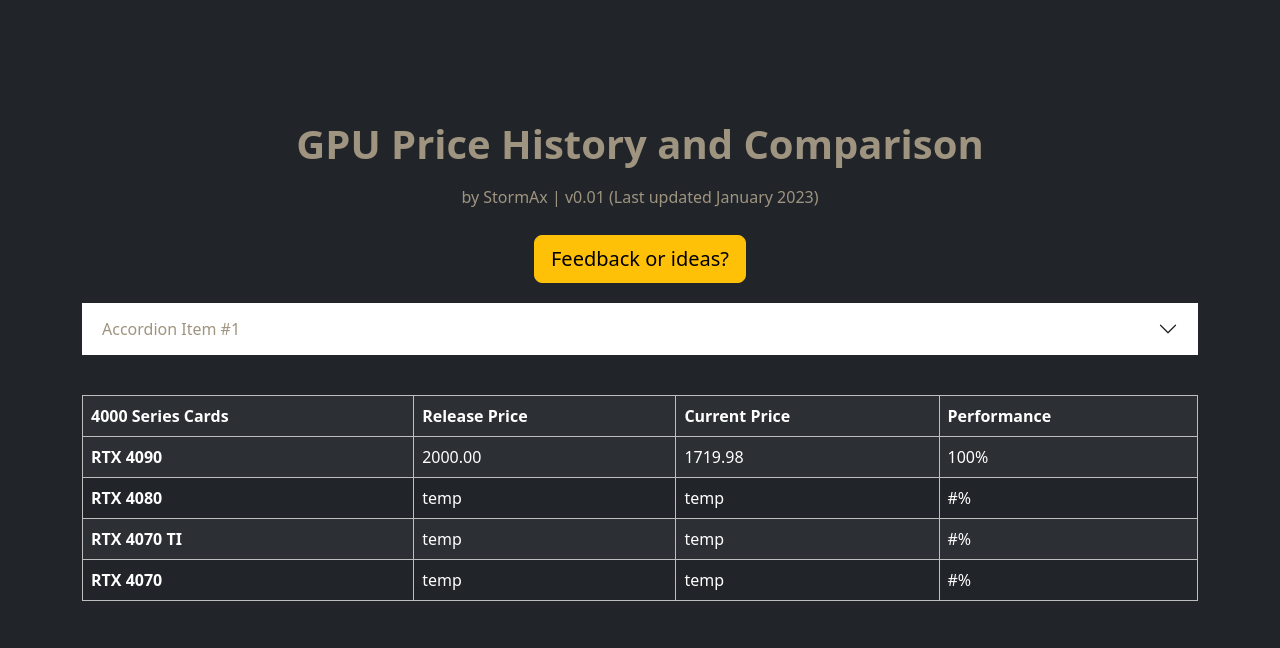
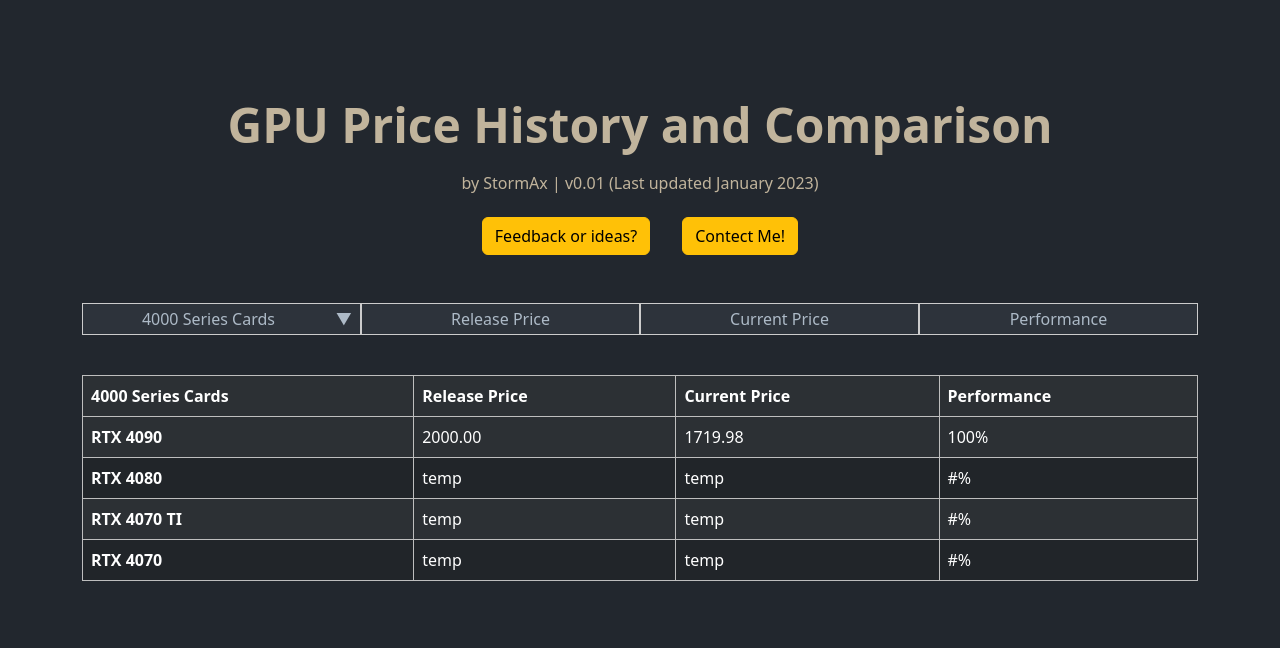
Before and after one commit to michaelwang07/GPU-Stats, a website: page homeplage.html in a window 1280 px wide. Drawn offline with nearby package versions, Linux system fonts and the light colour scheme.

Commit message:
update 1

```diff
--- a/homeplage.html
+++ b/homeplage.html
@@ -13,21 +13,33 @@
 </head>
 
 <body>
-    <h1 class="title-1 text-center fw-semibold">GPU Price History and Comparison</h1>
+    <div class="py-md-5">
+        <h1 class="title-1 text-center pt-md-5 fw-semibold">GPU Price History and Comparison</h1>
         <h4 class="title-2 text-center">by StormAx | v0.01 (Last updated January 2023)</h4>
-    <div class="text-center">
-        <button class="btn btn-warning btn-lg text-black mt-2" type="button">Feedback or ideas?</button>
+        <div class="d-flex flex-row justify-content-center mb-md-3">
+            <a class="btn btn-warning text-black mt-3 me-3" type="button">Feedback or ideas?</a>
+            <a class="btn btn-warning text-black mt-3 ms-3">Contect Me!</a>
         </div>
-    <div class="container">
+        <div class="container mt-md-5">
             <div class="accordion accordion-flush" id="accordionFlushExample">
                 <div class="accordion-item">
-              <h2 class="accordion-header" id="flush-headingOne">
-                <button class="accordion-button collapsed" type="button" data-bs-toggle="collapse" data-bs-target="#flush-collapseOne" aria-expanded="false" aria-controls="flush-collapseOne">
-                  Accordion Item #1
+                    <div class="flexbox collapsed" type="button" data-bs-toggle="collapse" data-bs-target="#flush-collapseOne"
+                        aria-expanded="false" aria-controls="flush-collapseOne">
+                        <button class="container-2">
+                            <div class="button_description">4000 Series Cards</div>
+                            <p class="arrow">&#9660</p>
                         </button>
-              </h2>
+                        <div class="container-1">Release Price</div>
+                        <div class="container-1">Current Price</div>
+                        <div class="container-1">Performance</div>
+                    </div>
                   <div id="flush-collapseOne" class="accordion-collapse collapse" aria-labelledby="flush-headingOne" data-bs-parent="#accordionFlushExample">
-                <div class="accordion-body">Placeholder content for this accordion, which is intended to demonstrate the <code>.accordion-flush</code> class. This is the first item's accordion body.</div>
+                    <div class="flexbox">
+                        <div class="container-1">lorem</div>
+                        <div class="container-1">Flex item 1</div>
+                        <div class="container-1">Flex item 2</div>
+                        <div class="container-1">Flex item 3</div>
+                    </div>
                   </div>
                 </div>
             </div>
@@ -68,6 +80,7 @@
                 </tbody>
             </table>
         </div>
+    </div>
 </body>
 
 </html>
--- a/scss/main.scss
+++ b/scss/main.scss
@@ -1,15 +1,22 @@
 @use 'custom';
 
-$primary: #9f9480;
+$primary: #c1b49c;
+$background: #22272e;
+$text: #adbac7;
 
 body {
     color: $primary;
-    background: rgb(33, 37, 41);
-    padding-top: 100px;
+    background: $background;
 }
 
-div {
-    margin-top: 20px;
+p {
+    display: inline;
+    margin-block-start: 1em;
+    margin-block-end: 1em;
+    margin-inline-start: 5px;
+    margin-inline-end: 5px;
+    margin-top: 0;
+    margin-bottom: 0;
 }
 
 td,
@@ -19,10 +26,31 @@
     padding: 10px;
 }
 
+.button{
+    border: 0px;
+    padding: 0px 0px;
+    margin: 0px;
+    width: 0px;
+}
+
+.flexbox{
+    display: flex;
+    justify-content: space-evenly;
+}
+.flexbox button{
+    flex: 1 1 0;
+    justify-content: space-around;
+}
+
+.flexbox div{
+    flex: 1 1 0;
+    justify-content: space-around;
+    text-align: center;
+}
+
 .title-1 {
-    font-size: 250%;
+    font-size: 300%;
     color: $primary;
-    margin-top: 20px;
 }
 
 .title-2 {
@@ -32,13 +60,29 @@
 }
 
 .container-1{
-    border:1px #ccc solid;
-    padding: 10px;
+    border: 1px #ccc solid;
+    padding: 3px;
 }
 
-.accordion div button{
-    color: default;
-    background-color: white;
+.container-2{
+    display: flex;
+    border: 1px #ccc solid;
+    padding: 3px;
+}
+
+.button_description{
+    justify-content: center;
+    align-items: center;
+}
+
+.arrow{
+    justify-content: end;
+    align-items: flex-end;
+}
+
+.accordion div{
+    color: $text;
+    background-color: #2d333b;
 }
 
 .table {
@@ -47,6 +91,6 @@
 }
 
 #accordionFlushExample div button{
-    color: $primary;
-    background-color: white;
+    color: $text;
+    background-color: #2d333b;
 }
```
Also changed, not shown: scss/main.css, 1 other file. Lines whose indentation alone changed are shown as unchanged.
